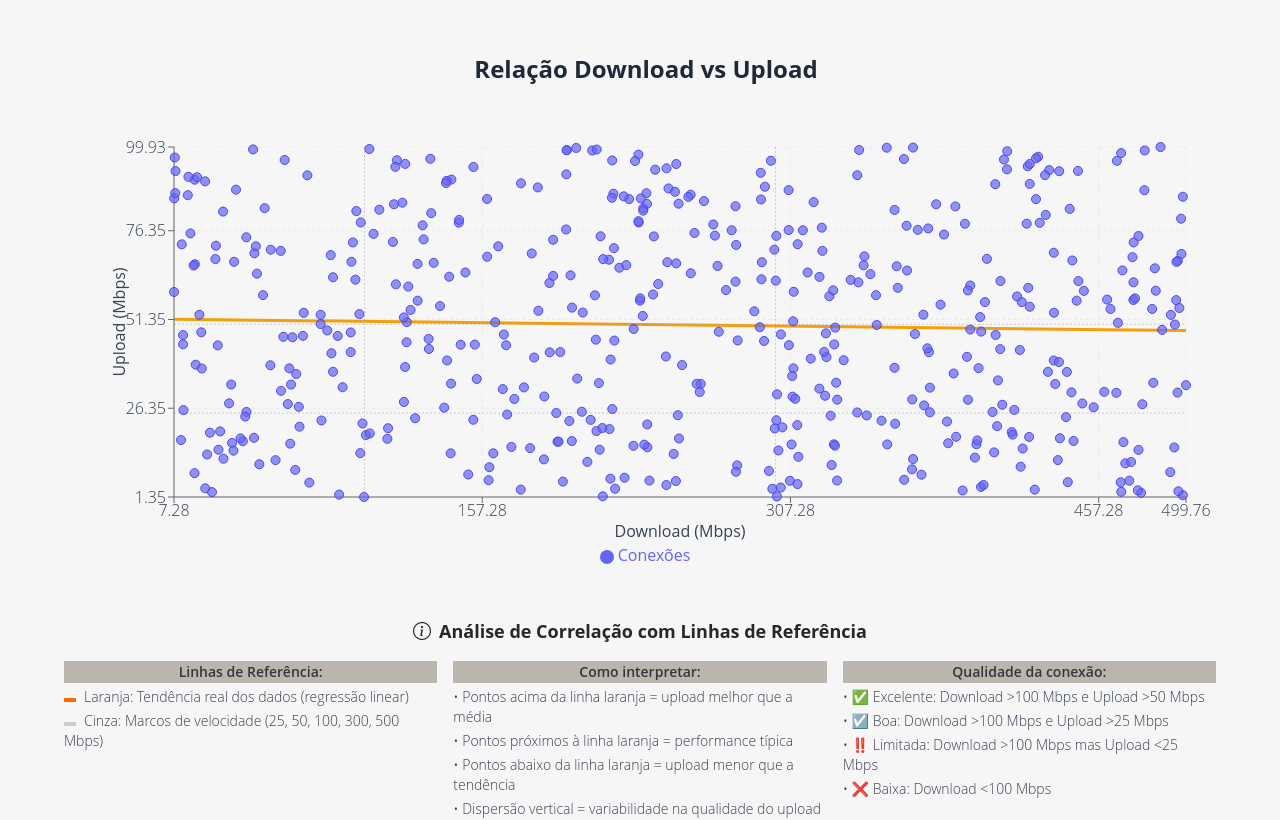
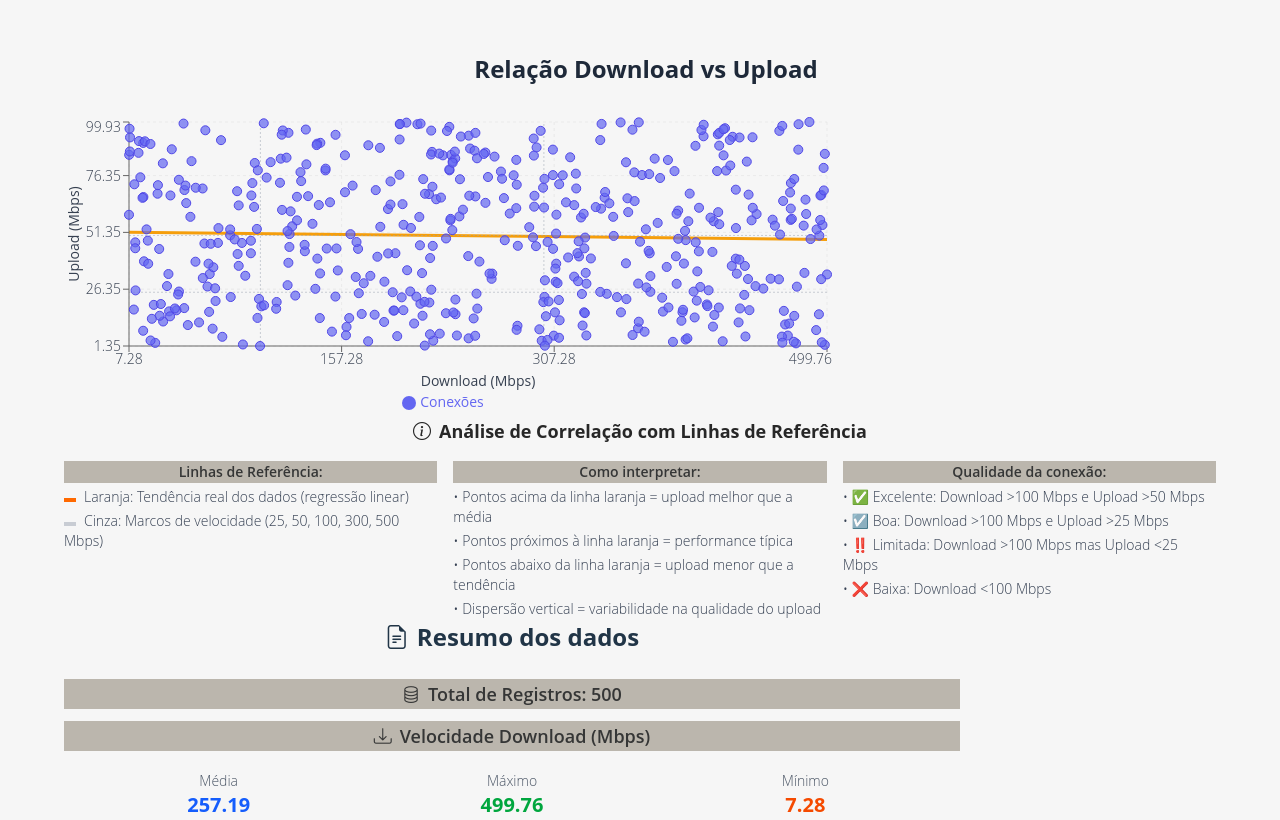
Before and after one commit to isabellacpmelo/the-internet-monitor, a React (Vite) app: page / in a window 1280 px wide. Shown: the part 1729-2549 px from the top of the page. Built offline with nearby package versions, Linux system fonts and the light colour scheme.

Commit message:
style: adjusting scatter plot size

```diff
--- a/src/components/DatasetChats/index.tsx
+++ b/src/components/DatasetChats/index.tsx
@@ -433,8 +433,9 @@ export function DatasetCharts({ data }: DatasetChartsProps) {
         Relação Download vs Upload
       </h2>
 
-      <ResponsiveContainer width='100%' height={500}>
-        <ScatterChart margin={{ top: 30, right: 30, bottom: 50, left: 50 }}>
+      <div className='max-w-3xl'>
+        <ResponsiveContainer width='100%' height={300} className='text-sm'>
+          <ScatterChart>
             <CartesianGrid strokeDasharray='3 3' opacity={0.3} />
             <XAxis
               dataKey='download'
@@ -573,7 +574,9 @@ export function DatasetCharts({ data }: DatasetChartsProps) {
                         📤 Upload: {data.upload} Mbps
                       </p>
                       <p className='text-orange-600'>📊 Proporção: {ratio}%</p>
-                    <p className='text-gray-600'>⚡ Qualidade: {efficiency}</p>
+                      <p className='text-gray-600'>
+                        ⚡ Qualidade: {efficiency}
+                      </p>
                     </div>
                   )
                 }
@@ -597,6 +600,7 @@ export function DatasetCharts({ data }: DatasetChartsProps) {
             />
           </ScatterChart>
         </ResponsiveContainer>
+      </div>
 
       <div>
         <h3 className='text-lg font-bold text-gray-800 mb-4 text-center'>
```
Lines whose indentation alone changed are shown as unchanged.
